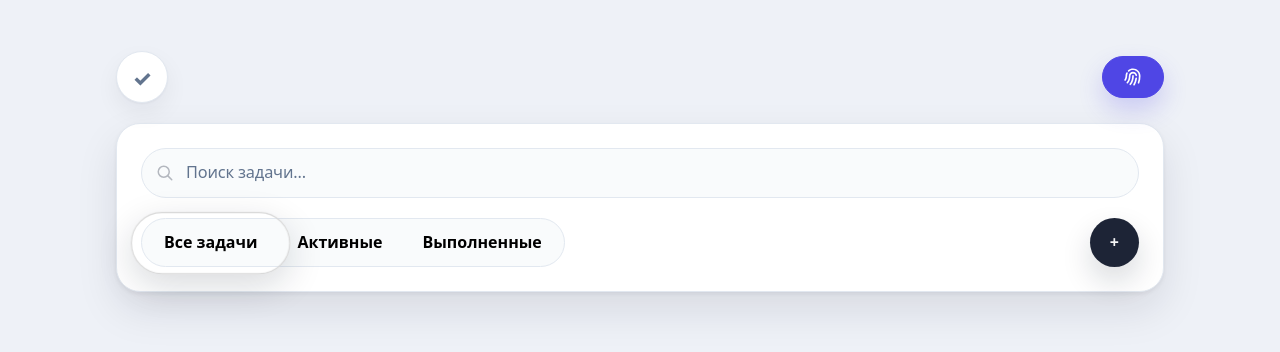
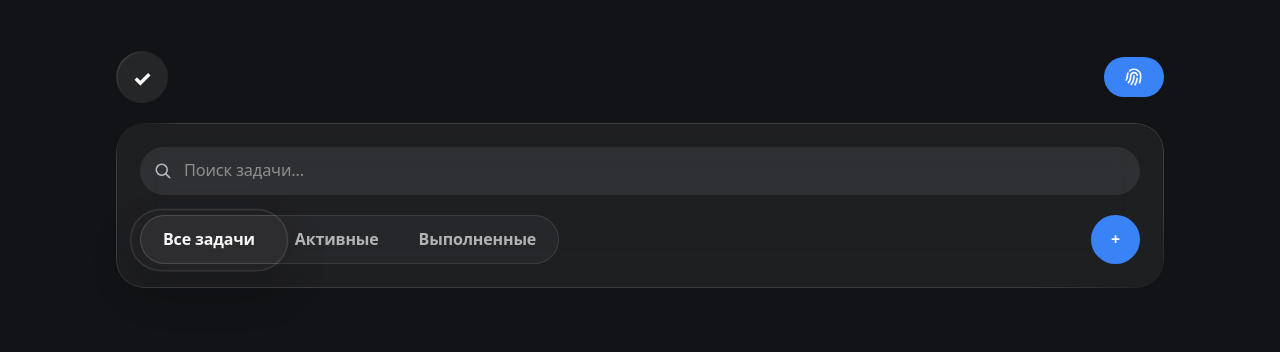
Before and after one commit to MustafaProger/taskflow, a React (Vite) app: page / in a window 1280 px wide. Shown: the top 352 px of the page. Built offline with nearby package versions, Linux system fonts and the light colour scheme.

Commit message:
style: поменял цвета на темную тему и добавил liquid-glass на border

```diff
--- a/src/App.tsx
+++ b/src/App.tsx
@@ -6,7 +6,7 @@ function App() {
 	return (
 		<main className='mx-auto w-full max-w-[1120px] min-w-[320px] px-[clamp(18px,4vw,36px)] pb-[72px] pt-[clamp(24px,4vw,56px)]'>
 			<Header />
-			<section className='rounded-[24px] border border-slate-200 bg-white p-[24px] shadow-[0_2px_4px_rgba(15,23,42,0.06),0_18px_42px_rgba(15,23,42,0.10)]'>
+			<section className='ui-fade-outline rounded-[28px] bg-[rgba(255,255,255,0.05)] p-[24px] backdrop-blur-xl'>
 				<TaskToolbar />
 				<TaskState />
 			</section>
--- a/src/components/features/TaskState/TaskState.css
+++ b/src/components/features/TaskState/TaskState.css
@@ -1,4 +1,3 @@
-
 /*
 	Видимое движение индикатора начинается не в CSS само по себе, а после того,
 	как TaskState.tsx меняет inline-style у .task-state-indicator.
@@ -21,8 +20,7 @@
 	transition:
 		transform ease-out 0.3s,
 		width ease-out 0.3s,
-        height  ease-out 0.3s;
-
+		height ease-out 0.3s;
 }
 
 .task-state-indicator__inner {
@@ -31,17 +29,19 @@
 	width: 100%;
 	height: 100%;
 	border-radius: 999px;
-    /* background: rgba(255, 255, 255, 0.94); */
-    border: 1px solid rgba(255, 255, 255, 0.94);
-    box-shadow: 0 10px 30px rgba(15, 23, 42, 0.16);
+	background: rgba(0, 0, 0, 0.2);
+	border: 1px solid var(--color-border);
+	box-shadow:
+		inset 0 1px 0 rgba(0, 0, 0, 0.1),
+		0 18px 36px rgba(0, 0, 0, 0.18);
 	transform: scale(1);
 	transition: all 0.3s;
 	will-change: transform;
+	backdrop-filter: blur(0.5px);
 }
 
 .task-state-indicator__inner--moving {
 	height: 120%;
 	transform: translateY(-4px) scale(1.2);
 	backdrop-filter: blur(0.5px);
-    border: 1px solid rgb(215, 215, 215);
 }
--- a/src/components/features/TaskState/TaskState.tsx
+++ b/src/components/features/TaskState/TaskState.tsx
@@ -119,15 +119,17 @@ const TaskState = () => {
 	}
 
 	return (
-		<section className='mt-5 flex justify-between'>
-			<div className='relative inline-flex gap-0 rounded-full border p-0.5 border-slate-200 bg-slate-50/80'>
+		<section className='mt-5 flex justify-between gap-4'>
+			<div className='relative inline-flex gap-0 rounded-full border border-white/10 bg-white/[0.04] p-0.5'>
 				{states.map(({ key, label }) => {
 					return (
 						<button
 							key={key}
 							onClick={() => setActiveState(key)}
 							ref={(el) => syncActiveBtnRef(el, key)}
-							className='z-1 ui-btn'>
+							className={`z-1 ui-btn ${
+								key === activeState ? "text-text" : "text-white/65 hover:text-text"
+							}`}>
 							{label}
 						</button>
 					);
@@ -143,7 +145,7 @@ const TaskState = () => {
 						}`}></span>
 				</span>
 			</div>
-			<button className='ui-btn ui-btn--dark'>+</button>
+			<button className='ui-btn ui-btn--secondary'>+</button>
 		</section>
 	);
 };
--- a/src/components/features/TaskToolbar.tsx
+++ b/src/components/features/TaskToolbar.tsx
@@ -7,9 +7,9 @@ const TaskToolbar = () => {
 
 	return (
 		<section className='flex w-full min-w-0 flex-wrap items-center gap-3'>
-			<div className='group flex min-w-0 flex-1 items-center gap-3 rounded-full border border-slate-200 bg-slate-50/80 px-3.5 py-3 transition-all duration-150 focus-within:border-indigo-300 focus-within:bg-white focus-within:shadow-[inset_0_0_0_1px_rgba(99,102,241,0.35)]'>
+			<div className='group flex min-w-0 flex-1 items-center gap-3 rounded-full bg-white/[0.08] px-3.5 py-3 transition-all duration-150 focus-within:bg-white/[0.11]'>
 				<img
-					className='size-[18px] shrink-0 opacity-60'
+					className='size-[18px] shrink-0 opacity-85'
 					src={magnifier}
 					alt='лупа'
 				/>
@@ -19,7 +19,7 @@ const TaskToolbar = () => {
 					value={search}
 					type='search'
 					placeholder='Поиск задачи...'
-					className='w-full min-w-0 bg-transparent p-0 text-[1.02rem] tracking-[-0.01em] placeholder:text-slate-500 focus:outline-none'
+					className='w-full min-w-0 bg-transparent p-0 text-[1.02rem] tracking-[-0.01em] text-white placeholder:text-white/45 focus:outline-none'
 				/>
 			</div>
 		</section>
--- a/src/components/layout/Header/Header.css
+++ b/src/components/layout/Header/Header.css
@@ -3,7 +3,10 @@
 	overflow: hidden;
 	white-space: nowrap;
 	opacity: 0;
-	border-right: 2px solid transparent;
+	padding-right: 4px;
+	font-weight: 800;
+	letter-spacing: -0.05em;
+	border-right: 2px solid var(--color-secondary);
 	transition:
 		max-width 380ms ease-out,
 		opacity 260ms ease-out;
@@ -23,7 +26,7 @@
 
 @keyframes cursor {
 	0% {
-		border-color: var(--color-primary);
+		border-color: var(--color-secondary);
 	}
 
 	50% {
@@ -31,6 +34,6 @@
 	}
 
 	100% {
-		border-color: var(--color-primary);
+		border-color: var(--color-secondary);
 	}
 }
--- a/src/components/layout/Header/Header.tsx
+++ b/src/components/layout/Header/Header.tsx
@@ -5,14 +5,14 @@ const Header = () => {
 	return (
 		<header className='mb-5 flex items-center justify-between'>
 			<div className='logo-group flex min-w-0 items-center gap-3.5'>
-				<span className='logo-badge grid size-[52px] place-items-center rounded-full border border-slate-200 bg-white text-[1.35rem] font-extrabold text-slate-500 shadow-[0_1px_2px_rgba(15,23,42,0.04),0_10px_24px_rgba(15,23,42,0.06)] transition-all duration-250 hover:text-primary'>
+				<span className='ui-btn ui-btn--primary grid size-[52px] place-items-center rounded-full text-[1.35rem] font-extrabold text-text p-0 transition-all duration-250 hover:text-secondary'>
 					✓
 				</span>
-				<h1 className='typing-effect text-[20px] sm:text-4xl m-0 leading-[0.95] font-extrabold tracking-[-0.05em]'>
+				<h1 className='typing-effect sm:text-4xl'>
 					Таскер от Мустафы
 				</h1>
 			</div>
-			<button className='ui-btn ui-btn--primary flex gap-1'>
+			<button className='ui-btn ui-btn--secondary'>
 				<img
 					src={fingerprint}
 					alt='отпечаток пальца'
--- a/src/index.css
+++ b/src/index.css
@@ -1,7 +1,16 @@
 @import "tailwindcss";
 
 @theme {
-	--color-primary: #4f46e5;
+	--color-primary: #f3f4f6;
+	--color-primary-ink: #050505;
+	--color-secondary: #3a83f6;
+	--color-bg: #121316;
+	--color-bg-soft: #1a1c20;
+	--color-surface: #20232a;
+	--color-surface-strong: #2a2e36;
+	--color-border: rgba(255, 255, 255, 0.14);
+	--color-text: rgba(255, 255, 255, 0.96);
+	--color-text-muted: rgba(255, 255, 255, 0.72);
 }
 
 @layer base {
@@ -10,6 +19,7 @@
 	}
 
 	html {
+		/* color-scheme: dark; */
 		font-family:
 			ui-sans-serif,
 			system-ui,
@@ -26,7 +36,8 @@
 	body {
 		min-height: 100vh;
 		line-height: 1.45;
-		background: #eef1f7;
+		color: var(--color-text);
+		background: var(--color-bg);
 	}
 
 	#root {
@@ -36,38 +47,71 @@
 	button {
 		cursor: pointer;
 	}
+
+	input,
+	button {
+		font: inherit;
+	}
 }
 
 @layer components {
 	.ui-btn {
+		position: relative;
 		padding: 10px 20px;
 		border-radius: 999px;
 		font-weight: 700;
+		color: var(--color-text);
+		letter-spacing: -0.01em;
 		transition: all cubic-bezier(0.65, 0, 0.35, 1) 0.3s;
 	}
 
-	.ui-btn:active {
-		transform: scale(0.9);
-	}
-	.ui-btn:focus-visible {
-		box-shadow: 0 0 0 4px rgba(79, 70, 229, 0.18);
+	.ui-fade-outline,
+	.ui-btn--primary {
+		position: relative;
+		isolation: isolate;
 	}
 
 	.ui-btn--primary {
-		padding: 10px 20px;
-		border: 1px solid var(--color-primary);
-		background: var(--color-primary);
-		box-shadow: 0 12px 24px rgba(79, 70, 229, 0.22);
+		background: rgba(255, 255, 255, 0.08);
+		color: var(--color-text);
 	}
 
-	.ui-btn--dark {
-		background: rgba(15, 23, 42, 0.94);
-		color: rgba(255, 255, 255, 0.96);
-		box-shadow: 0 14px 30px rgba(15, 23, 42, 0.16);
+	.ui-btn--secondary {
+		background: var(--color-secondary);
+		color: var(--color-text);
 	}
 
-	.ui-btn--dark:active {
-		box-shadow: 0 8px 18px rgba(15, 23, 42, 0.15);
+	.ui-fade-outline::before,
+	.ui-btn--primary::before {
+		content: "";
+		position: absolute;
+		inset: 0;
+		border-radius: inherit;
+		pointer-events: none;
 	}
 
+	.ui-fade-outline::before {
+		border: 0.8px solid var(--color-border);
+		mask-image: linear-gradient(
+			150deg,
+			transparent 2%,
+			transparent 2%,
+			#000 5%,
+			#000 90%,
+			transparent 100%,
+			transparent 50%
+		);
+	}
+
+	.ui-btn--primary::before {
+		border: 2px solid var(--color-border);
+		mask-image: linear-gradient(
+			300deg,
+			transparent 30%,
+			transparent 60%,
+			#000 100%,
+			#000 100%,
+			transparent 100%
+		);
+	}
 }
```
Also changed, not shown: src/assets/icons/magnifier.svg. Lines whose indentation alone changed are shown as unchanged.
